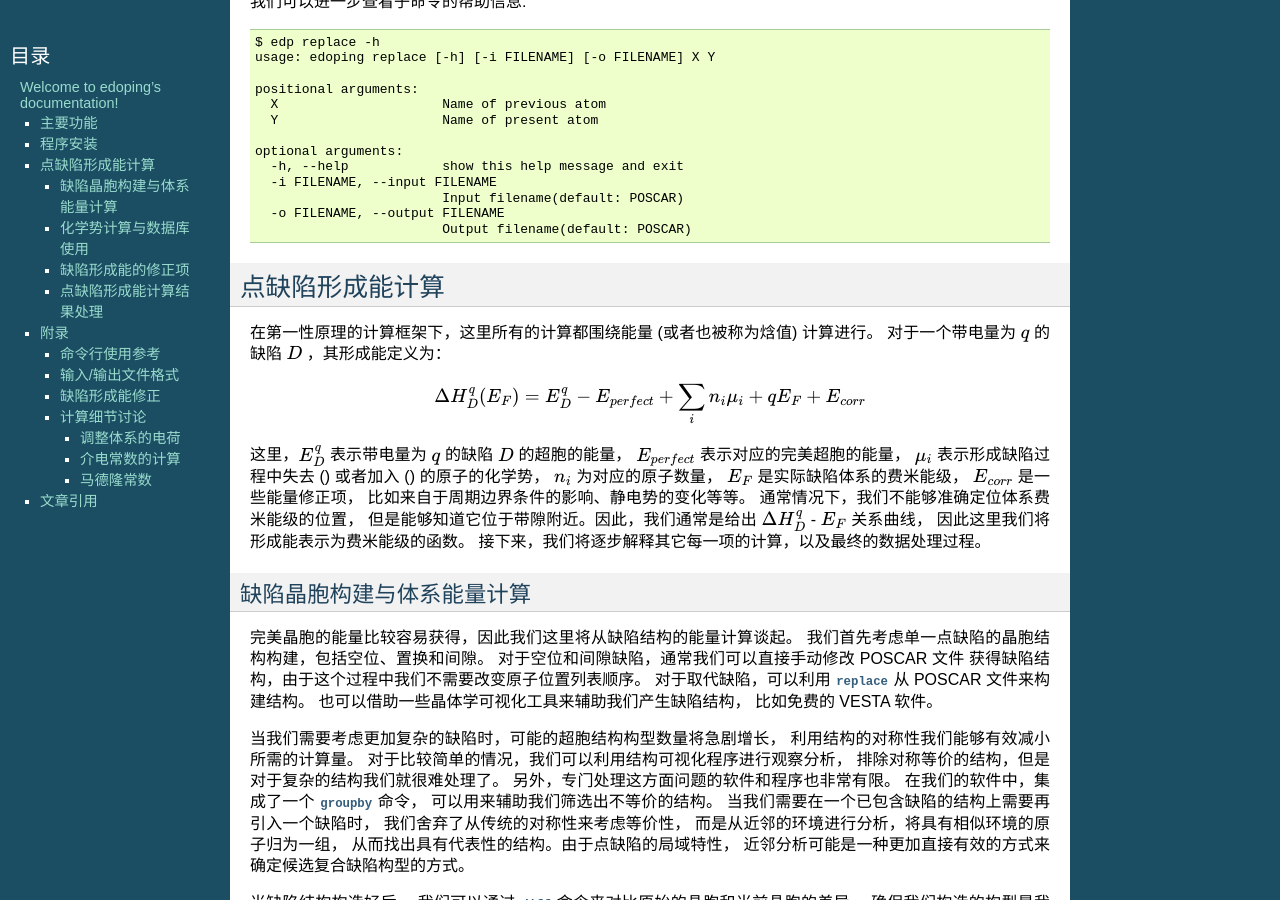
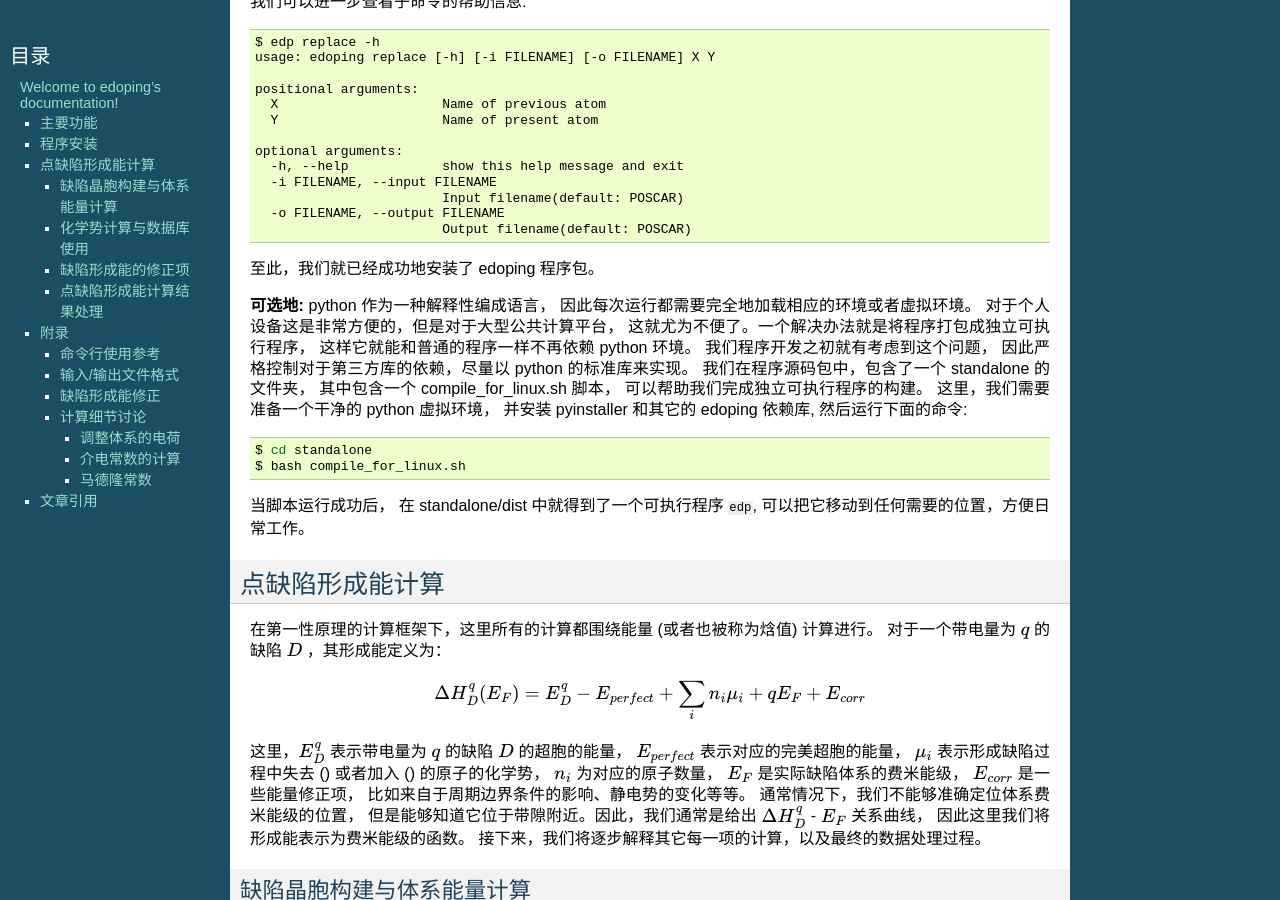
Before and after one commit to JianboHIT/eDoping, a Sphinx documentation site: the page built from docs/index.rst, in a window 1280 px wide and 900 px high, scrolled down 1235 px. Built offline with Sphinx 7.4.7, drawn with Linux system fonts in a browser that asks for light colours.

Commit message:
add doc about compile_for_linux.sh script

```diff
--- a/docs/index.rst
+++ b/docs/index.rst
@@ -93,6 +93,31 @@ edoping 程序包基于 python3 软件，确保它已经被正确安装。
                            Input filename(default: POSCAR)
      -o FILENAME, --output FILENAME
                            Output filename(default: POSCAR)
+
+至此，我们就已经成功地安装了 edoping 程序包。
+
+**可选地:** python 作为一种解释性编成语言，
+因此每次运行都需要完全地加载相应的环境或者虚拟环境。
+对于个人设备这是非常方便的，但是对于大型公共计算平台，
+这就尤为不便了。一个解决办法就是将程序打包成独立可执行程序，
+这样它就能和普通的程序一样不再依赖 python 环境。
+我们程序开发之初就有考虑到这个问题，
+因此严格控制对于第三方库的依赖，尽量以 python 的标准库来实现。
+我们在程序源码包中，包含了一个 standalone 的文件夹，
+其中包含一个 compile_for_linux.sh 脚本，
+可以帮助我们完成独立可执行程序的构建。
+这里，我们需要准备一个干净的 python 虚拟环境，
+并安装 pyinstaller 和其它的 edoping 依赖库,
+然后运行下面的命令:
+
+.. code-block:: bash
+
+   $ cd standalone
+   $ bash compile_for_linux.sh
+
+当脚本运行成功后，
+在 standalone/dist 中就得到了一个可执行程序 ``edp``,
+可以把它移动到任何需要的位置，方便日常工作。
 
 点缺陷形成能计算
 ----------------
```
